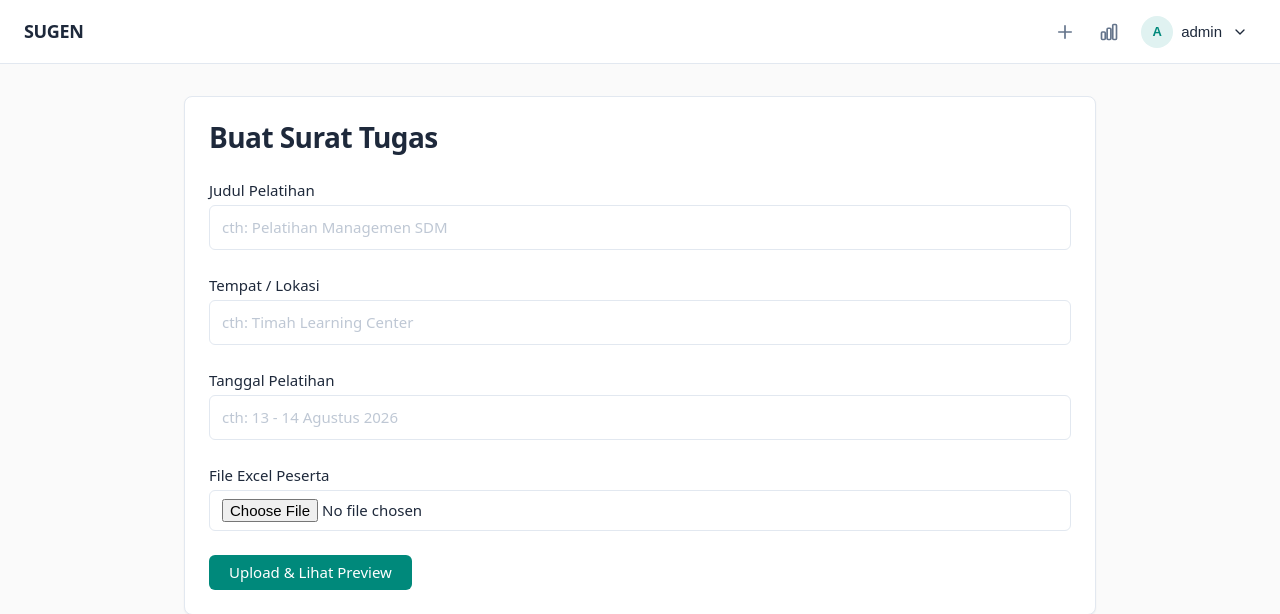
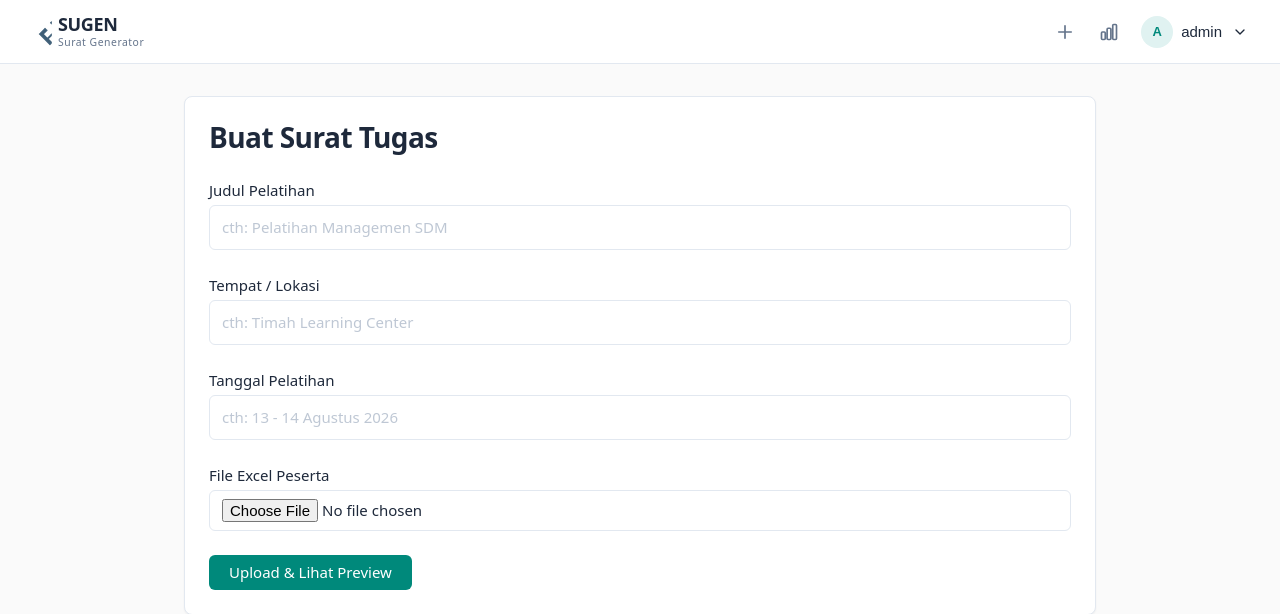
Before and after one commit to rizalnurdin093-sketch/surat-tugas-generator, a Flask app: page / in a window 1280 px wide. Shown: the top 614 px of the page. Run offline with Flask 3, Linux system fonts and the light colour scheme; a user stored in the database is signed in.

Commit message:
feat: tambah logo PT Timah + subtext 'Surat Generator' di header navbar

```diff
--- a/static/css/style.css
+++ b/static/css/style.css
@@ -86,10 +86,34 @@ body {
 }
 
 .navbar .brand {
+  display: flex;
+  align-items: center;
+  gap: var(--space-xs);
+}
+
+.navbar .brand-logo {
+  width: auto;
+  height: 48px;
+}
+
+.navbar .brand-text {
+  display: flex;
+  flex-direction: column;
+  line-height: 1.2;
+}
+
+.navbar .brand-name {
   font-size: 1.125rem;
   font-weight: 600;
   color: var(--color-text);
   letter-spacing: -0.02em;
+}
+
+.navbar .brand-sub {
+  font-size: 0.65rem;
+  font-weight: 400;
+  color: var(--color-text-secondary, #8892a0);
+  letter-spacing: 0.05em;
 }
 
 .navbar .nav-actions {
--- a/templates/base.html
+++ b/templates/base.html
@@ -9,7 +9,13 @@
 <body>
     <!-- Header & Navbar -->
     <header class="navbar">
-        <div class="brand">SUGEN</div>
+        <div class="brand">
+            <img src="{{ url_for('static', filename='img/logo_emblem.png') }}" alt="Logo PT Timah" class="brand-logo">
+            <div class="brand-text">
+                <span class="brand-name">SUGEN</span>
+                <span class="brand-sub">Surat Generator</span>
+            </div>
+        </div>
 
         {% if username %}
         <div class="nav-actions">
```
Also changed, not shown: static/img/logo_emblem.png (added).
